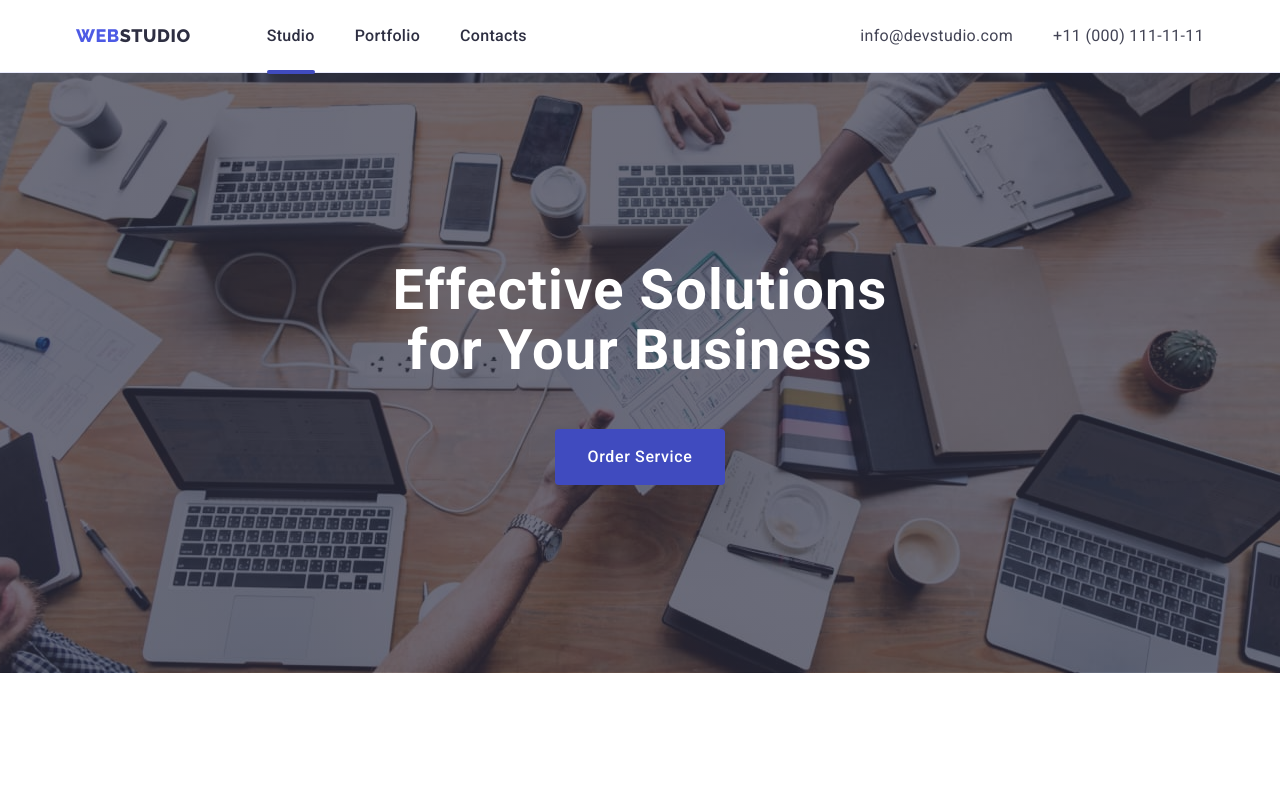
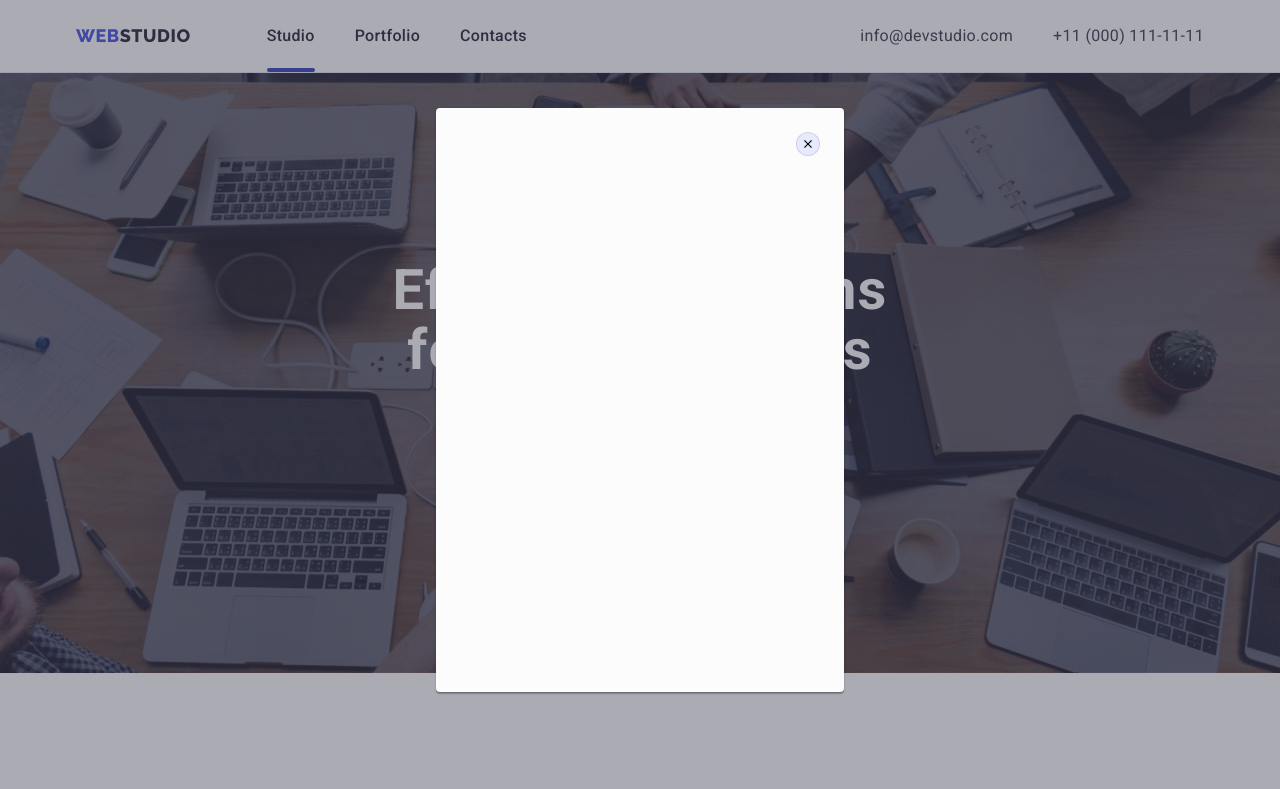
Before and after one commit to jn3107/goit-markup-hw-04, a plain HTML site: page index.html in a window 1280 px wide. Both pictures are taken after a click on the button "Order Service". Shown: the top 789 px of the page. Drawn offline with nearby package versions, Linux system fonts and the light colour scheme.

Commit message:
homework0004

```diff
--- a/css/styles.css
+++ b/css/styles.css
@@ -111,9 +111,9 @@ body{
 }
 
 .current::after{
-    content: '';
-    position:absolute;
-    bottom: -2px;
+    content: " ";
+    position: absolute;
+    bottom: 0px;
     left: 0;
     width: 100%;
     height: 4px;
@@ -382,7 +382,6 @@ body{
 
 .customers{
     background-color: #FFF;
-
 }
 
 .customers-title{
@@ -628,3 +627,63 @@ body{
     background: var(--white, #FFF);
     border-top: none;
 }
+
+/*!----------MODAL----------*/
+
+.backdrop{
+    position: fixed;
+    top: 0;
+    width: 100%;
+    height: 100%;
+    background-color: rgba(46, 47, 66, 0.40);
+    transition: opasity 250ms cubic-bezier(0.4, 0, 0.2, 1),
+    visibility 250ms cubic-bezier(0.4, 0, 0.2, 1) ;
+}
+
+.modal{
+    width: 408px;
+    min-height: 584px;
+    border-radius: 4px;
+    background-color: #FCFCFC;
+    box-shadow: 0px 2px 1px 0px rgba(0, 0, 0, 0.20), 0px 1px 3px 0px rgba(0, 0, 0, 0.12), 0px 1px 1px 0px rgba(0, 0, 0, 0.14);
+    position: absolute;
+    left: 50%;
+    top: 50%;
+    transform: translate(-50%, -50%) scale(1);
+    transition: transform 250ms cubic-bezier(0.4, 0, 0.2, 1);
+}
+
+.modal-close-btn{
+    position: absolute;
+    top: 24px;
+    right: 24px;
+    width: 24px;
+    height: 24px;
+    border-radius: 50%;
+    border: 1px solid rgba(0, 0, 0, 0.1);
+    display: flex;
+    align-items: center;
+    justify-content: center;
+    background-color: #E7E9FC;
+    padding: 0;
+    cursor: pointer;
+    transition: background-color 250ms cubic-bezier(0.4, 0, 0.2, 1),
+    border 250ms cubic-bezier(0.4, 0, 0.2, 1);
+}
+
+.modal-icon{
+    transition: fill 250ms cubic-bezier(0.4, 0, 0.2, 1);
+}
+
+.modal-close-btn:hover,
+.modal-close-btn:focus{
+    background-color: #404BBF;
+    border: none;
+    fill: #ffffff;
+}
+
+.is-hidden{
+    opacity: 0;
+    visibility: hidden;
+    pointer-events: none;
+}
--- a/index.html
+++ b/index.html
@@ -38,7 +38,7 @@
         <div class="container hero-container">
         <h1 class="hero-title">Effective Solutions
             for Your Business</h1>
-        <button type="button" class="hero-btn">Order Service</button>
+        <button type="button" class="hero-btn" data-modal-open>Order Service</button>
         </div>
         </section>
 
@@ -320,5 +320,14 @@
         </div>
         </div>
     </footer>
+
+<div class="backdrop is-hidden" data-modal>
+    <div class="modal">
+        <button type="button" class="modal-close-btn" data-modal-close><svg class="modal-icon" width="8" height="8">
+            <use href="./images/icons.svg#icon-close-black-18dp"></use>
+        </svg></button>
+    </div>
+</div>
+<script src="./js/modal.js"></script>
 </body>
 </html>
--- /dev/null
+++ b/js/modal.js
@@ -0,0 +1,14 @@
+(() => {
+  const refs = {
+    openModalBtn: document.querySelector("[data-modal-open]"),
+    closeModalBtn: document.querySelector("[data-modal-close]"),
+    modal: document.querySelector("[data-modal]"),
+  };
+
+  refs.openModalBtn.addEventListener("click", toggleModal);
+  refs.closeModalBtn.addEventListener("click", toggleModal);
+
+  function toggleModal() {
+    refs.modal.classList.toggle("is-hidden");
+  }
+})();
```
